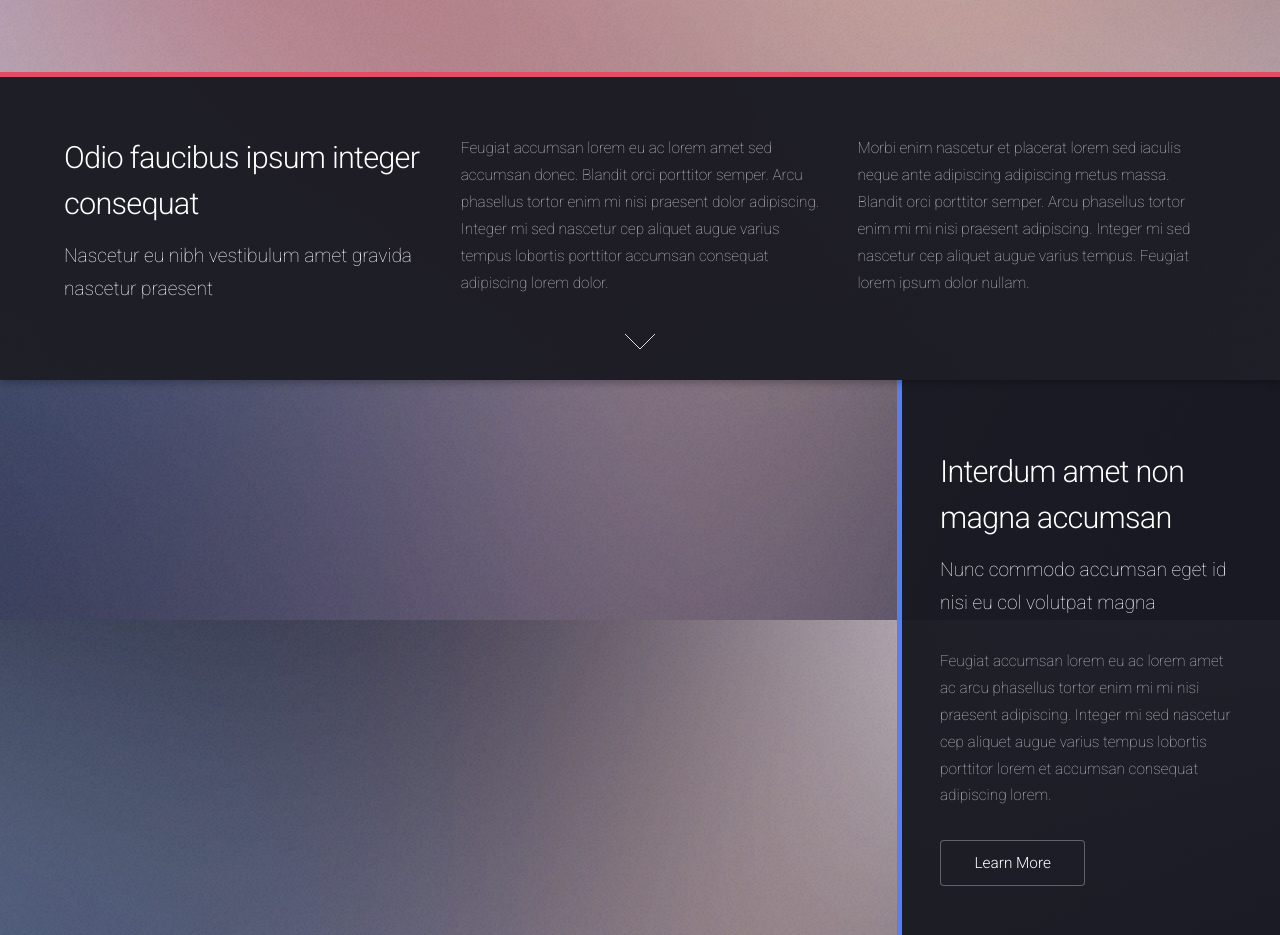
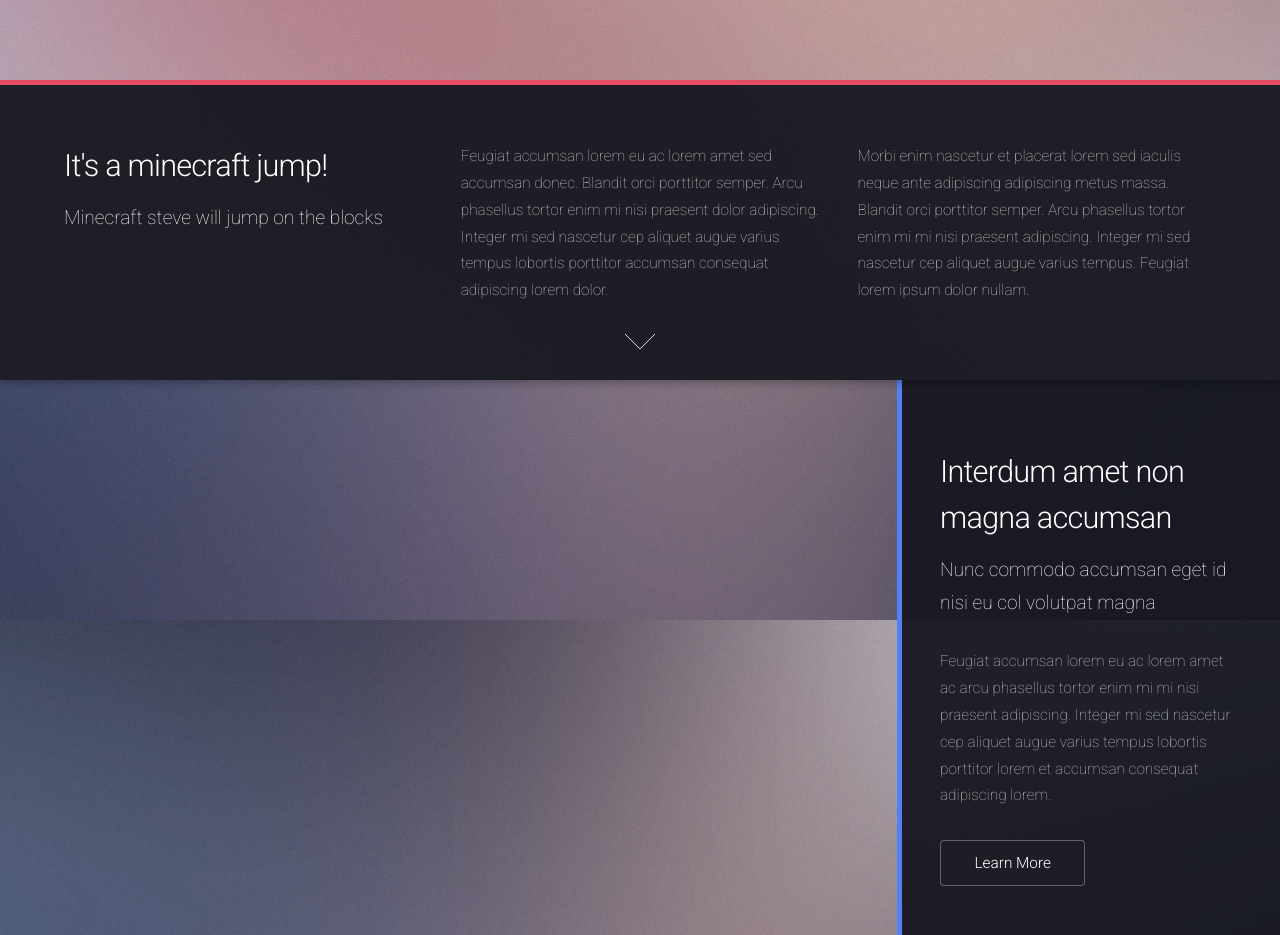
Before and after one commit to jadenshim/jadenshim.github.io, a plain HTML site: page index.html in a window 1280 px wide. Shown: the part 1220-2155 px from the top of the page. Drawn offline with Linux system fonts and the light colour scheme.

Commit message:
change 2nd part of website

```diff
--- a/index.html
+++ b/index.html
@@ -67,8 +67,8 @@
 							<div class="row">
 								<div class="4u 12u$(medium)">
 									<header>
-										<h2>Odio faucibus ipsum integer consequat</h2>
-										<p>Nascetur eu nibh vestibulum amet gravida nascetur praesent</p>
+										<h2>It's a minecraft jump!</h2>
+										<p>Minecraft steve will jump on the blocks</p>
 									</header>
 								</div>
 								<div class="4u 12u$(medium)">
```
